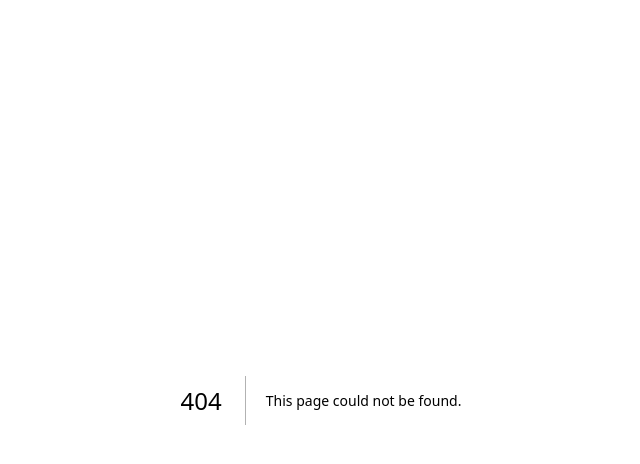
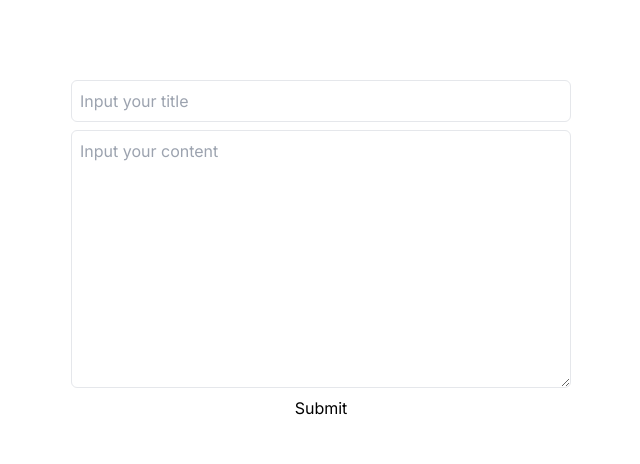
Before and after one commit to intrepion/https-medium.com-irwantoalvin-crud-tutorial-using-next-js-app-router-typescript-prisma-planetscale-a, a Next.js app in the folder note-app/: page /create in a window 1280 px wide. Before the commit this address had no page. Shown: the top 464 px of the page, without its empty margins (319-959 px from the left). Built offline with nearby package versions, Linux system fonts and the light colour scheme.

Commit message:
The Create page (src/app/create/page.tsx)

```diff
--- /dev/null
+++ b/note-app/src/app/api/notes/route.ts
@@ -0,0 +1,20 @@
+import { PrismaClient } from "@prisma/client";
+import { NextRequest, NextResponse } from "next/server";
+
+const prisma = new PrismaClient();
+
+// Action to create
+export const POST = async (req: NextRequest) => {
+  const { title, content } = await req.json();
+
+  const note = await prisma.note.create({
+    data: {
+      title,
+      content,
+    },
+  });
+
+  return NextResponse.json({
+    note,
+  });
+};
--- /dev/null
+++ b/note-app/src/app/create/page.tsx
@@ -0,0 +1,65 @@
+"use client";
+
+import { useRouter } from "next/navigation";
+import React, { useState } from "react";
+
+const Page = () => {
+  const [title, setTitle] = useState("");
+  const [content, setContent] = useState("");
+  const [isLoading, setIsLoading] = useState<boolean>(false);
+  const router = useRouter();
+
+  const handleSubmit = async (e: any) => {
+    e.preventDefault();
+
+    setIsLoading(true);
+
+    // Because this is a client side (because we use 'use client on top'), so we don't have to add http in the api
+    await fetch("/api/notes", {
+      method: "POST", // Method put is to create
+      headers: {
+        "Content-Type": "application/json",
+      },
+      body: JSON.stringify({
+        title,
+        content,
+      }),
+    })
+      .then((res) => {
+        console.info(res);
+      })
+      .catch((e) => {
+        console.info(e);
+      });
+
+    setIsLoading(false);
+    router.push("/");
+  };
+
+  return (
+    <form
+      className="w-[500px] mx-auto pt-20 flex flex-col gap-2"
+      onSubmit={handleSubmit}
+    >
+      <input
+        type="text"
+        placeholder="Input your title"
+        value={title}
+        onChange={(e) => setTitle(e.target.value)}
+        className="w-full border p-2 rounded-md"
+      />
+      <textarea
+        rows={10}
+        placeholder="Input your content"
+        value={content}
+        onChange={(e) => setContent(e.target.value)}
+        className="w-full border p-2 rounded-md"
+      />
+      <button disabled={isLoading}>
+        {isLoading ? "Loading ..." : "Submit"}
+      </button>
+    </form>
+  );
+};
+
+export default Page;
```
